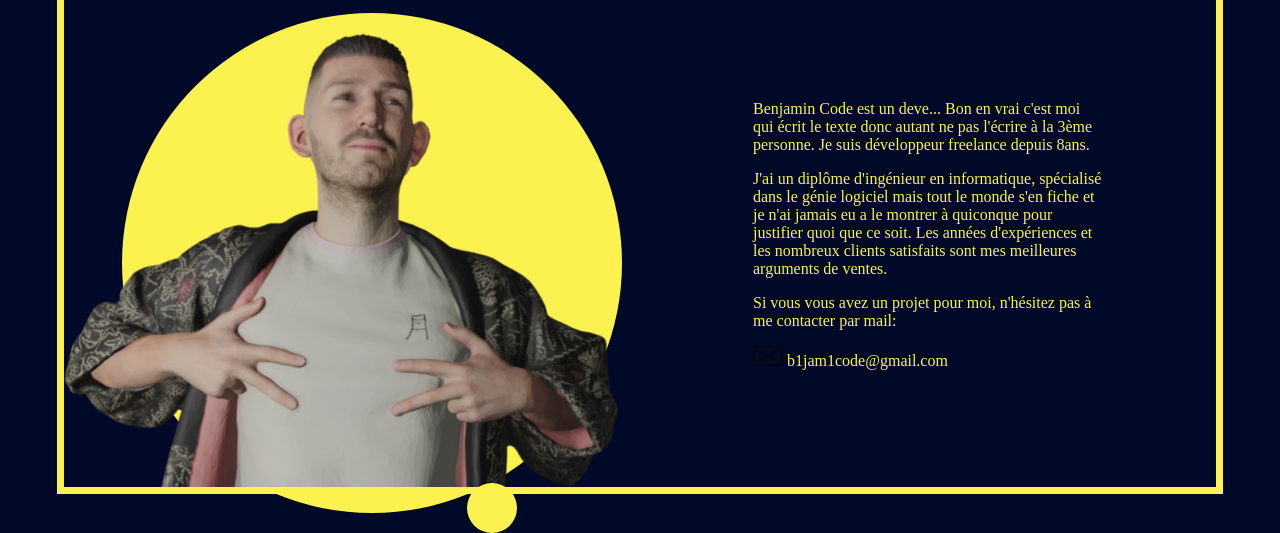
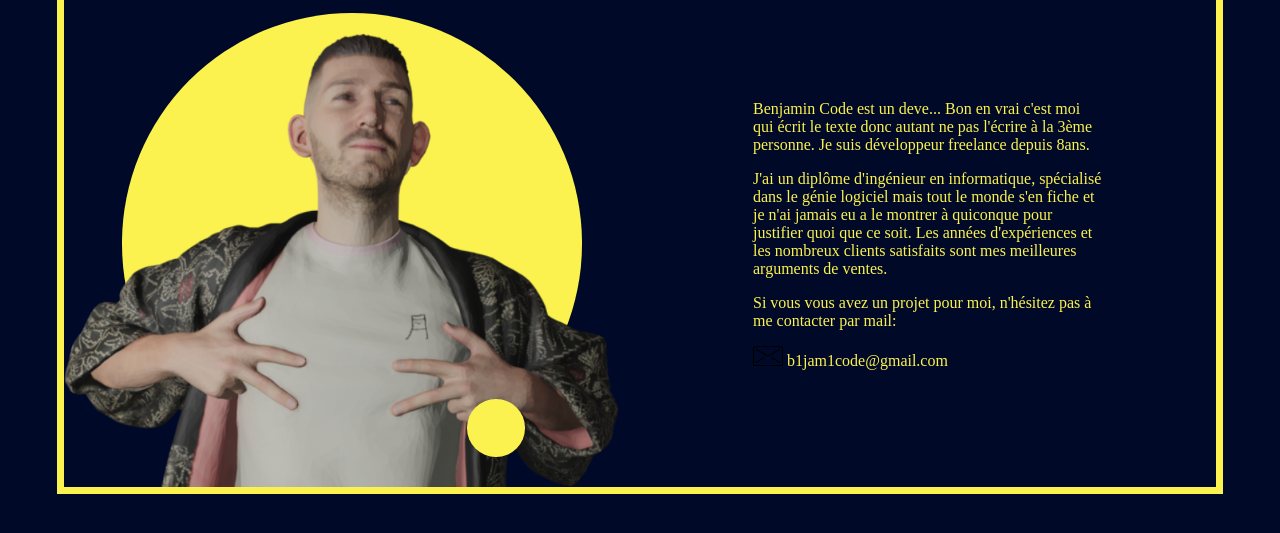
Before and after one commit to MarcGlug/BenjaminCodeChallenge, a plain HTML site: page index.html in a window 1280 px wide. Shown: the part 270-803 px from the top of the page. Drawn offline with Linux system fonts and the light colour scheme.

Commit message:
Circles responsive

```diff
--- a/script.js
+++ b/script.js
@@ -1,9 +1,18 @@
 window.onload = function(){
 
-document.onmousemove = mousePosition;
 backCircle = document.getElementById("backCircle");
 frontCircle = document.getElementById("frontCircle");
 imgBenj = document.getElementById("imgBenj");
+imgPart = document.getElementsByClassName("imgPart");
+
+//On lance une fois le circle resize pour que les cercles aient tout de suite
+// la bonne taille
+circleResize();
+
+//EVENTS
+document.onmousemove = mousePosition;
+window.onresize = circleResize;
+
 
 function mousePosition(e){
     const w = window.innerWidth;
@@ -14,4 +23,14 @@ function mousePosition(e){
     frontCircle.style.transform = "translate("+ xPer * -250 + "%)";
     imgBenj.style.transform = "translate("+ xPer * (-5) + "%)";
 }
+
+function circleResize(){
+    w = imgPart[0].offsetWidth;
+    h = imgPart[0].offsetHeight;
+    backCircle.style.width = w*0.8 + "px";
+    backCircle.style.height = w *0.8 + "px";
+    frontCircle.style.width = w*0.1 + "px";
+    frontCircle.style.height = w *0.1 + "px";
+
 }
+}
--- a/style.scss
+++ b/style.scss
@@ -109,11 +109,10 @@ main{
         }
 
         #backCircle{
-            width: 500px;
-            height: 500px;
             position: relative;
+            bottom:0px;
             margin-left: 10%;
-            top: 30px;
+
         }
 
         #frontCircle {
@@ -121,6 +120,7 @@ main{
             width: 50px;
             height: 50px;
             left:70%;
+            bottom: 30px;
             z-index: 10;
         }
     }
@@ -132,7 +132,7 @@ main{
 
         .text{
 
-            width:350px;
+            width:250px;
             @include hCenter;
 
             img{
@@ -180,6 +180,15 @@ main{
             order:1;
             width:50%;
             height:100%;
+
+            #backCircle{
+                max-width: 500px;
+                max-height: 500px;
+                position: relative;
+                margin-left: 10%;
+                top:30px;
+
+            }
         }
 
         .textPart {
@@ -188,6 +197,7 @@ main{
             height:100%;
 
             .text{
+                width:350px;
                 @include center;
             }
         }
```
Also changed, not shown: style.css, 1 other file.
